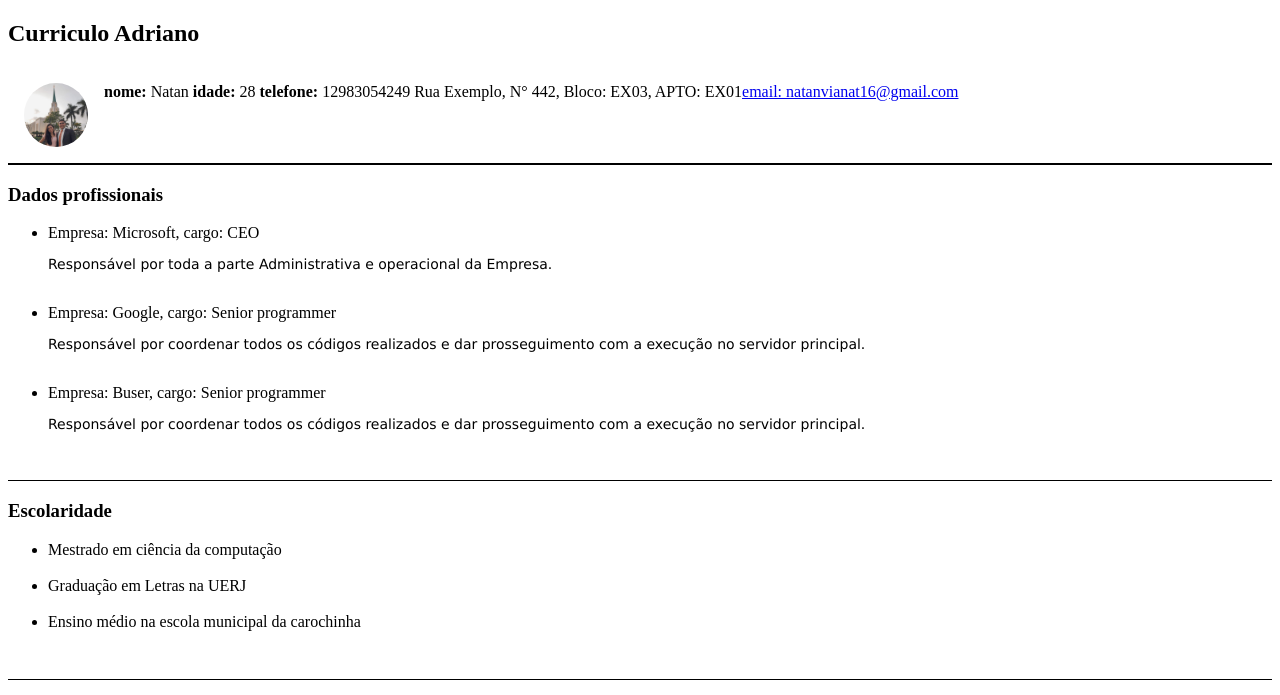
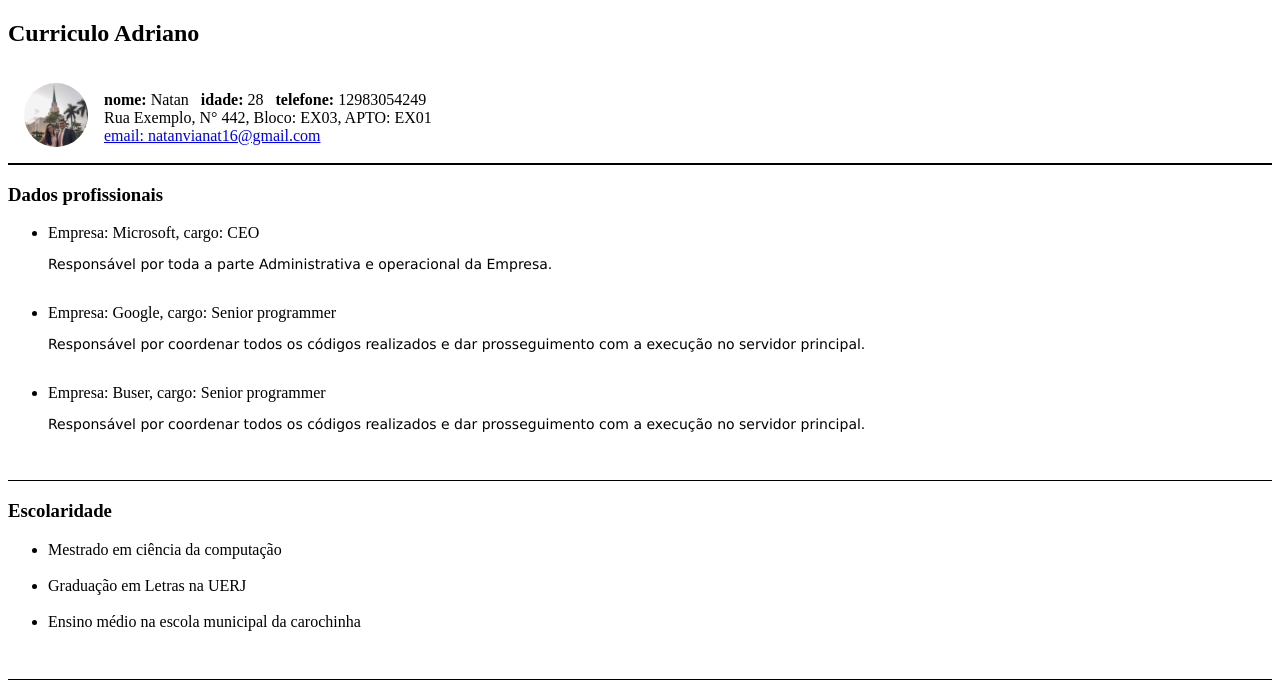
Before and after one commit to Natan16/mais1code, a plain HTML site: page aula8/index.html in a window 1280 px wide. Shown: the top 695 px of the page. Drawn offline with Linux system fonts and the light colour scheme.

Commit message:
Alinha dados

```diff
--- a/aula8/index.html
+++ b/aula8/index.html
@@ -35,9 +35,11 @@
             border-bottom: solid 1px black;
         }
         .dados {
+            padding-top: 8px;
             flex: 80%;
             display: flex;
             flex-wrap: wrap;
+            flex-direction: column;
         }
     </style>
 </head>
@@ -46,12 +48,13 @@
     <div class="informacoes">
         <img src="imagens/foto.jpg" alt="imagens/alternativa.jpg" class="foto-de-perfil" >
         <div class="dados">
-            <span id="nome" ><strong>nome:</strong> Natan</span>
-            &nbsp;
-            <span id="idade"><strong>idade:</strong> 28</span>
-            &nbsp;
-            <span><strong>telefone:</strong> 12983054249 </span>
-            &nbsp;
+            <div>
+                <span id="nome" ><strong>nome:</strong> Natan</span>
+                &nbsp;
+                <span id="idade"><strong>idade:</strong> 28</span>
+                &nbsp;
+                <span><strong>telefone:</strong> 12983054249 </span>
+            </div>
             <span>Rua Exemplo, N° 442, Bloco: EX03, APTO: EX01</span>
             <span>
                 <a href =mailto:natanvianat16@gmail.com>
```
